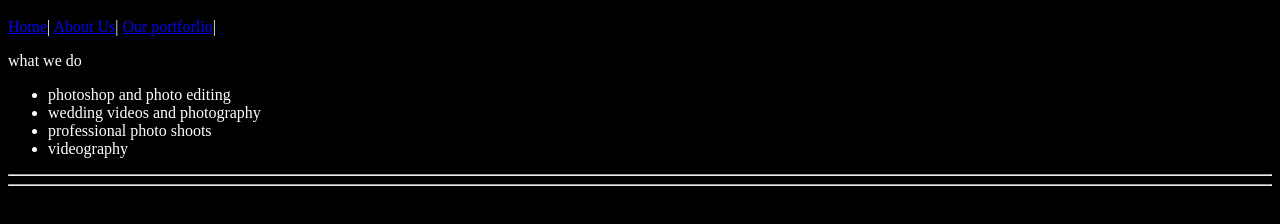
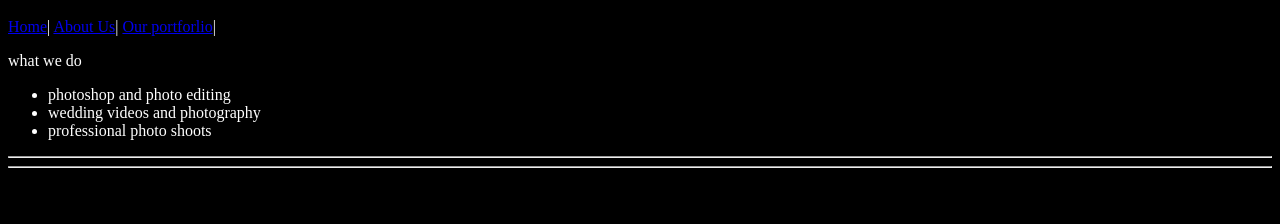
Before and after one commit to cmaina254/maina-, a plain HTML site: page index.html in a window 1280 px wide. Shown: the part 48-272 px from the top of the page. Drawn offline with Linux system fonts and the light colour scheme.

Commit message:
second practice

```diff
--- a/index.html
+++ b/index.html
@@ -18,7 +18,7 @@
                     <li>photoshop and photo editing</li>
                     <li>wedding videos and photography</li>
                     <li>professional photo shoots</li>
-                    <li>videography</li>
+
 
                 </ul>
 <hr>   <hr>
```
